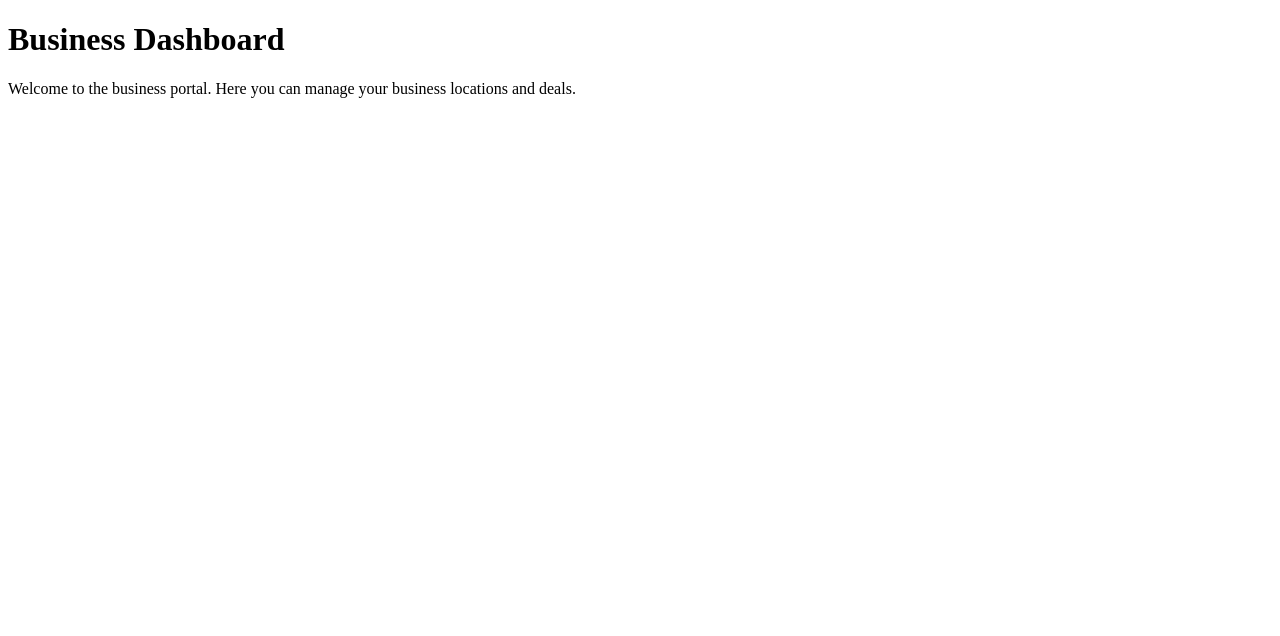
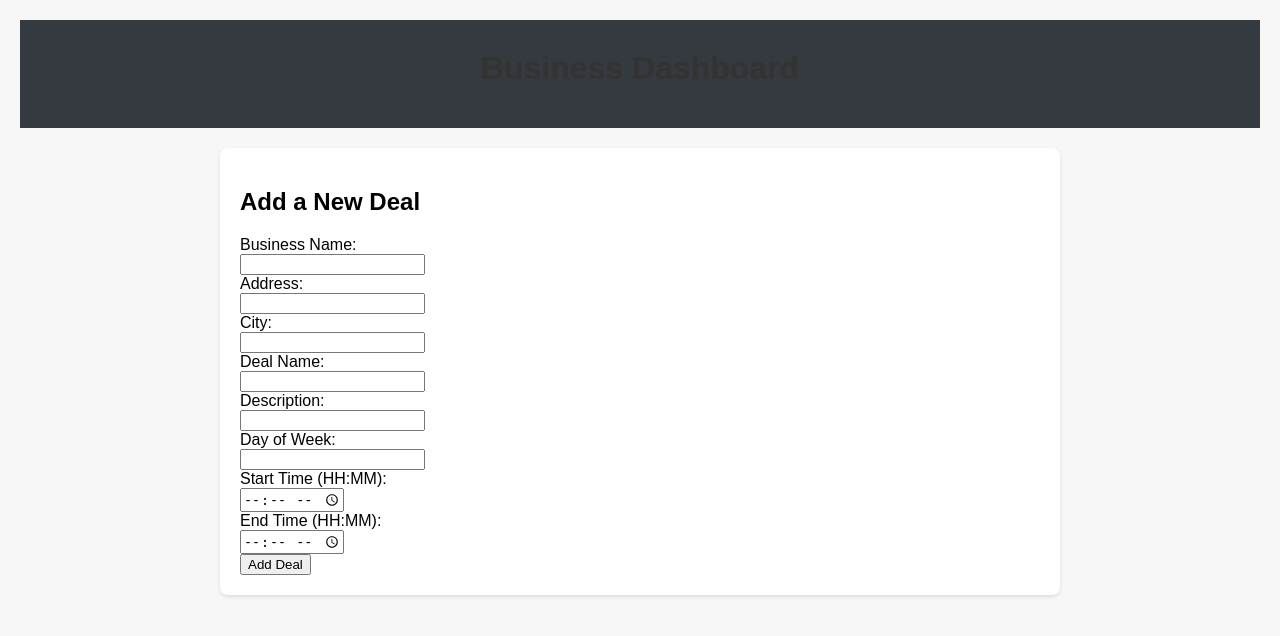
Before and after one commit to elyobelyob/offpeak-deals, a PHP site: page /business/dashboard.php in a window 1280 px wide. Shown: the top 636 px of the page. Run offline with PHP 8.4, Linux system fonts and the light colour scheme.

Commit message:
Update dashboard.phpAdd business dashboard with form for adding deals

```diff
--- a/php/business/dashboard.php
+++ b/php/business/dashboard.php
@@ -1,15 +1,78 @@
 <?php
-require_once '../config.php';
-session_start();
-// TODO: Add authentication and role check for business owners
+require_once __DIR__ . '/../config.php';
+
+$conn = new mysqli(DB_HOST, DB_USER, DB_PASS, DB_NAME);
+if ($conn->connect_errno) {
+    die("Database connection failed: " . $conn->connect_error);
+}
+
+$message = '';
+if ($_SERVER['REQUEST_METHOD'] === 'POST') {
+    $business_name = trim($_POST['business_name']);
+    $address = trim($_POST['address']);
+    $city = trim($_POST['city']);
+    $deal_name = trim($_POST['deal_name']);
+    $description = trim($_POST['description']);
+    $day_of_week = trim($_POST['day_of_week']);
+    $start_time = trim($_POST['start_time']);
+    $end_time = trim($_POST['end_time']);
+
+    // Find or create business
+    $stmt = $conn->prepare('SELECT id FROM businesses WHERE name = ?');
+    $stmt->bind_param('s', $business_name);
+    $stmt->execute();
+    $res = $stmt->get_result();
+    if ($row = $res->fetch_assoc()) {
+        $business_id = $row['id'];
+    } else {
+        $ins = $conn->prepare('INSERT INTO businesses (name) VALUES (?)');
+        $ins->bind_param('s', $business_name);
+        $ins->execute();
+        $business_id = $ins->insert_id;
+    }
+
+    // Insert location
+    $loc = $conn->prepare('INSERT INTO locations (business_id, address, city) VALUES (?, ?, ?)');
+    $loc->bind_param('iss', $business_id, $address, $city);
+    $loc->execute();
+    $location_id = $loc->insert_id;
+
+    // Insert deal
+    $deal_stmt = $conn->prepare('INSERT INTO deals (location_id, name, description, day_of_week, start_time, end_time) VALUES (?, ?, ?, ?, ?, ?)');
+    $deal_stmt->bind_param('isssss', $location_id, $deal_name, $description, $day_of_week, $start_time, $end_time);
+    $deal_stmt->execute();
+
+    $message = 'Deal added successfully!';
+}
 ?>
 <!DOCTYPE html>
 <html>
 <head>
+    <meta charset="utf-8">
     <title>Business Dashboard</title>
+    <link rel="stylesheet" href="/php/css/style.css">
 </head>
 <body>
+<header>
     <h1>Business Dashboard</h1>
-    <p>Welcome to the business portal. Here you can manage your business locations and deals.</p>
+</header>
+<div class="container">
+    <h2>Add a New Deal</h2>
+    <?php if ($message) echo "<p>$message</p>"; ?>
+    <form method="post" action="">
+        <label>Business Name:<br><input type="text" name="business_name" required></label><br>
+        <label>Address:<br><input type="text" name="address" required></label><br>
+        <label>City:<br><input type="text" name="city" required></label><br>
+        <label>Deal Name:<br><input type="text" name="deal_name" required></label><br>
+        <label>Description:<br><input type="text" name="description" required></label><br>
+        <label>Day of Week:<br><input type="text" name="day_of_week" required></label><br>
+        <label>Start Time (HH:MM):<br><input type="time" name="start_time"></label><br>
+        <label>End Time (HH:MM):<br><input type="time" name="end_time"></label><br>
+        <button type="submit">Add Deal</button>
+    </form>
+</div>
 </body>
 </html>
+<?php
+$conn->close();
+?>
```
